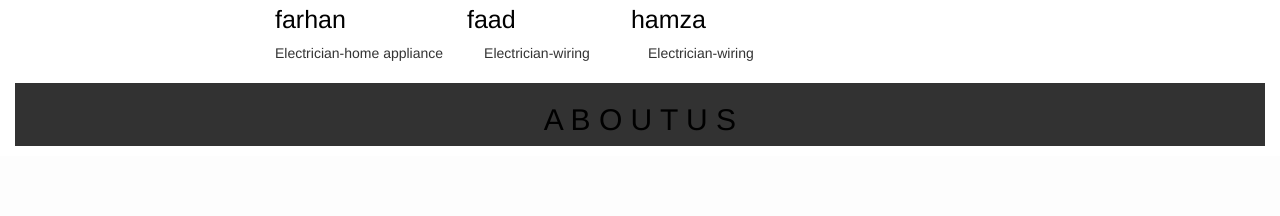
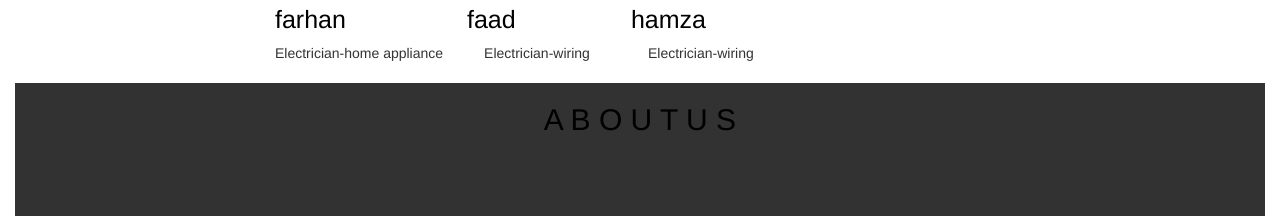
Before and after one commit to tahirkhaan/handy-version02, a PHP site: page /handworker/List_of_Handworkers.php in a window 1280 px wide. Shown: the part 644-860 px from the top of the page. Before the commit the page ends 790 px from the top, so only its background shows below. Run offline with PHP 8.4, Linux system fonts and the light colour scheme; data comes from the database, SQL or seed files in the repository; some libraries are stand-ins or nearby versions.

Commit message:
change footer file of project

```diff
--- a/footer.php
+++ b/footer.php
@@ -3,6 +3,8 @@
 
 <div class="row">
 	<center><h2 style="color: black;">A B O U T  U S</h2></center>
+	<p>Lorem ipsum dolor sit amet, consectetur adipiscing elit, sed do eiusmod tempor incididunt ut labore et dolore magna aliqua. Ut enim ad minim veniam, quis nostrud exercitation ullamco laboris nisi ut aliquip ex ea commodo consequat. Duis aute irure dolor in reprehenderit in voluptate velit esse cillum dolore eu fugiat nulla pariatur. Excepteur sint occaecat cupidatat non proident, sunt in culpa qui officia deserunt mollit anim id est laborum</p>
+
 </div>
 
 
```
